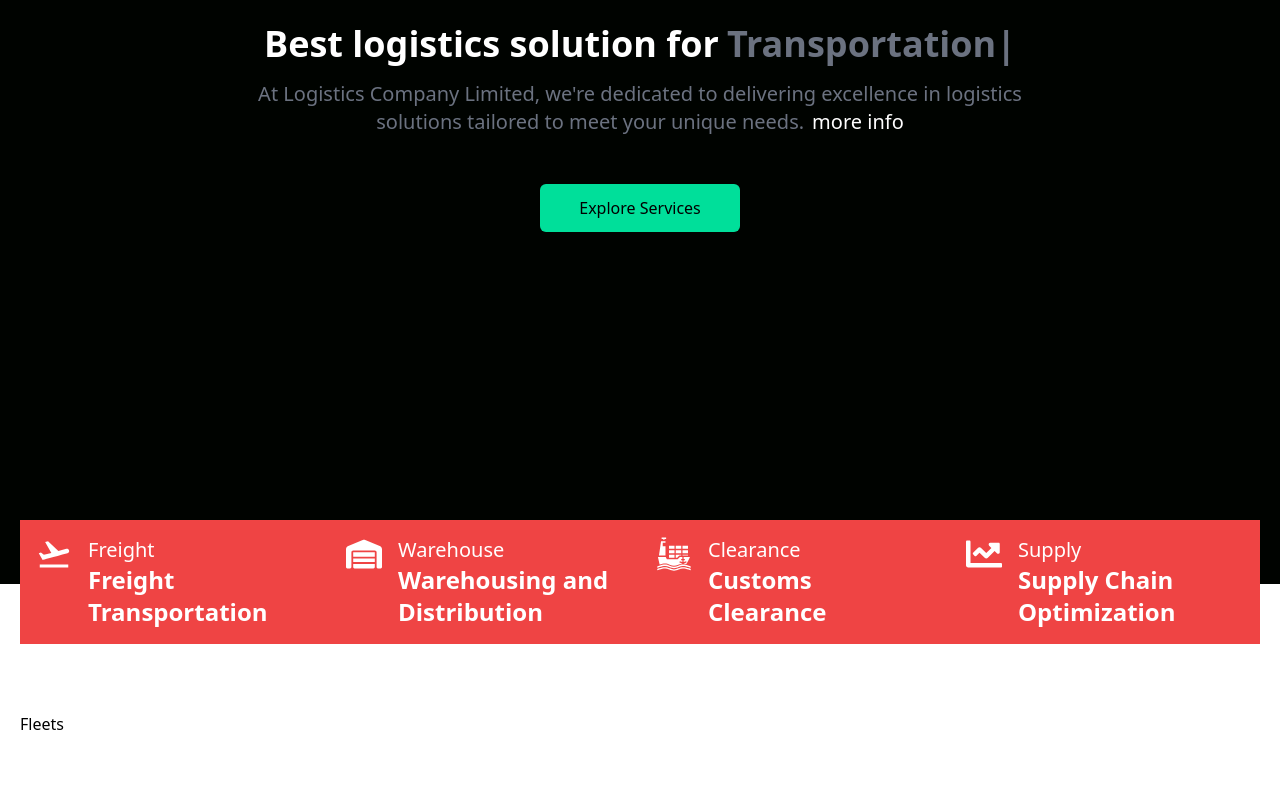
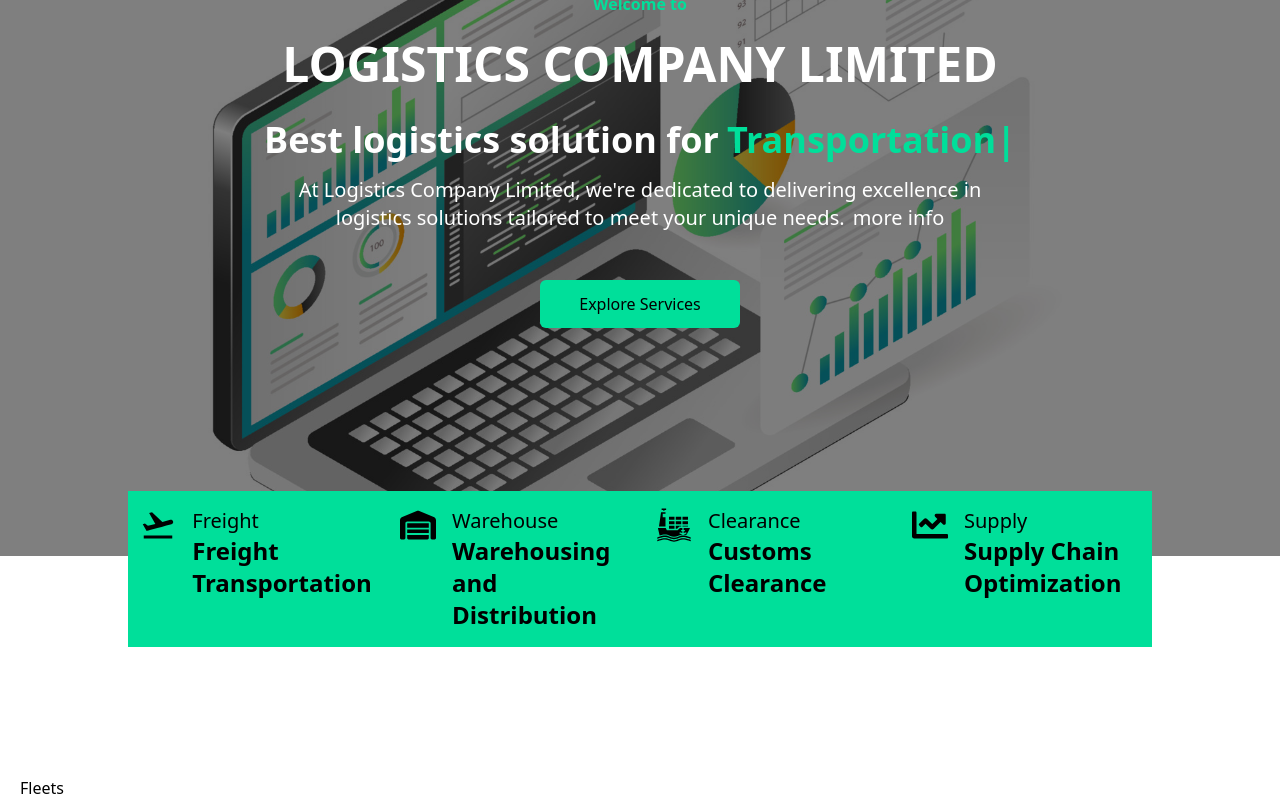
Before and after one commit to okolosiokaro/logistics, a React (Create React App) app: page / in a window 1280 px wide. Shown: the part 340-1140 px from the top of the page. Built offline with nearby package versions, Linux system fonts and the light colour scheme.

Commit message:
css changes

```diff
--- a/src/components/Fleets.jsx
+++ b/src/components/Fleets.jsx
@@ -2,7 +2,7 @@ import React from 'react'
 
 const Fleets = () => {
   return (
-    <div className='w-full bg-white pt-32 pb-16 px-4'>
+    <div className='w-full bg-white py-16 px-4'>
     <div className='max-w-[1240px] mx-auto grid md:grid-cols-2'>
      Fleets
     </div>
--- a/src/components/Hero.jsx
+++ b/src/components/Hero.jsx
@@ -2,28 +2,30 @@
 import { ReactTyped } from "react-typed";
 import ToggleInformation from './ToggleInformation';
 import Services from './Services';
+import laptop from '../assets/laptop.jpg';
 
 const Hero = () => {
   return (
     <div className="text-white">
-      <div className="max-w-[800px] mt-[-96px] w-full h-screen mx-auto text-center flex flex-col justify-center">
+      <div className="absolute left-0 w-full h-screen mx-auto text-center flex flex-col justify-center bg-black/50">
        <p className="text-[#00df9a] font-bold p-2">Welcome to</p>
        <h1 className="md:text-5xl sm:text-3xl text-2xl font-bold md:py-4">LOGISTICS COMPANY LIMITED</h1>
        <div className='flex items-center justify-center'>
         <p className='md:text-4xl sm:text-3xl text-xl font-bold py-4'>Best logistics solution for</p>
         <ReactTyped
-        className='md:text-4xl sm:text-3xl text-xl text-gray-500 font-bold pl-2'
+        className='md:text-4xl sm:text-3xl text-xl text-[#00df9a] font-bold pl-2'
         strings={["Clearance", "Transportation", "Distribution"]}
         typeSpeed={120}
         backSpeed={140}
         loop
         />
        </div>
-       <p className='md:text-xl text-sm text-gray-500'>At Logistics Company Limited, we're dedicated to delivering excellence in logistics solutions tailored to meet your unique needs.
+       <p className='md:text-xl text-sm  max-w-[700px] mx-auto'>At Logistics Company Limited, we're dedicated to delivering excellence in logistics solutions tailored to meet your unique needs.
       <ToggleInformation defaultVisible={false} information="Whether you're a small business or a large corporation, our comprehensive services ensure seamless transportation and supply chain management from start to finish." /></p>
 
-      <button className='bg-[#00df9a] w-[200px] rounded-md font-medium mt-12 mx-auto px-6 py-3 text-black text-bold'>Explore Services</button>
+      <button className='bg-[#00df9a] hover:bg-blue-500 w-[200px] rounded-md font-medium mt-12 mx-auto px-6 py-3 text-black hover:text-white text-bold'>Explore Services</button>
       </div>
+      <img className='w-full h-screen object-cover' src={laptop} alt="/"/>
       <Services />
     </div>
   )
--- a/src/components/Services.jsx
+++ b/src/components/Services.jsx
@@ -15,10 +15,10 @@ const Services = () => {
     }
 
   return (
-          <div className=''>
-                        <div className='max-w-[1240px] w-full mx-auto grid grid-cols-4 relative bottom-[-60px] bg-red-500'>
+          <div className='bg-white'>
+                        <div className='max-w-[1240px] w-4/5 mx-auto grid grid-cols-4 relative bottom-[40px] cursor-pointer md:bottom-[65px] text-black bg-[#00df9a]'>
                 {ServiceList.map((ServiceList) => (
-                                    <div key={ServiceList.id} className='flex justify-center flex-col md:flex-row md:gap-4 p-4 hover:bg-gray-500 duration-300' onClick={() => openModal(ServiceList)}>
+                                    <div key={ServiceList.id} className='flex justify-center flex-col md:flex-row md:gap-4 p-4 hover:text-white hover:bg-blue-500 duration-300' onClick={() => openModal(ServiceList)}>
                                     <div className='text-4xl mx-auto'>{ServiceList.icon}</div>
                                     <div className=''>
                                       <p className=' text-sm md:text-xl text-center md:text-start'>{ServiceList.service}</p>
--- a/src/pages/About.jsx
+++ b/src/pages/About.jsx
@@ -1,18 +1,23 @@
 import React from 'react'
+import laptop from '../assets/laptop.jpg'
 
 const About = () => {
   return (
-    <div className=''>
-      <div className='bg-black text-center text-white p-10 md:p-12 rounded-lg'>
-            <h3 className='text-2xl md:text-4xl font-bold'>About</h3>
-            <p className='p-1'>Lorem ipsum, dolor sit amet consectetur adipisicing elit. Consequuntur, facilis!</p>
-     </div>
-    <div className='w-full bg-white py-16 px-4'>
-       <div className='max-w-[1240px] mx-auto grid md:grid-cols-2'>
+    <div>
+        <div className='relative'>
+           <div className='absolute w-full h-[200px] bg-black/50 text-center text-white p-10 md:p-12'>
+             <h3 className='text-2xl md:text-4xl font-bold'>About</h3>
+              <p className='p-1'>Lorem ipsum dolor sit amet consectetur adipisicing elit. Facere, eius?</p>
+           </div>
+           <img className='w-full h-[200px] object-cover' src={laptop} alt="/"/>
+        </div>
+        <div className='w-full bg-white py-16 px-4'>
+          <div className='max-w-[1240px] mx-auto grid md:grid-cols-2'>
+            <p>About</p>
+          </div>
+        </div>
 
-       </div>
     </div>
-   </div>
   )
 }
 
--- a/src/pages/Careers.jsx
+++ b/src/pages/Careers.jsx
@@ -1,17 +1,22 @@
 import React from 'react'
+import laptop from '../assets/laptop.jpg'
 
 const Careers = () => {
   return (
     <div>
-      <div className='bg-black text-center text-white p-10 md:p-12 rounded-lg'>
+        <div className='relative'>
+           <div className='absolute w-full h-[200px] bg-black/50 text-center text-white p-10 md:p-12'>
              <h3 className='text-2xl md:text-4xl font-bold'>Careers</h3>
-         <p className='p-1'>Lorem ipsum, dolor sit amet consectetur adipisicing elit. Consequuntur, facilis!</p>
+              <p className='p-1'>Lorem ipsum dolor sit amet consectetur adipisicing elit. Facere, eius?</p>
+           </div>
+           <img className='w-full h-[200px] object-cover' src={laptop} alt="/"/>
         </div>
         <div className='w-full bg-white py-16 px-4'>
           <div className='max-w-[1240px] mx-auto grid md:grid-cols-2'>
-
+            <p>Careers</p>
           </div>
         </div>
+
     </div>
   )
 }
--- a/src/pages/ContactUs.jsx
+++ b/src/pages/ContactUs.jsx
@@ -1,16 +1,21 @@
 import React from 'react'
-import Contact from '../components/Contact'
+import laptop from '../assets/laptop.jpg'
 
 const ContactUs = () => {
   return (
     <div>
-      <div className='mt-4'>
-         <div className='bg-black text-center text-white p-10 md:p-12 rounded-lg'>
-            <h3 className='text-2xl md:text-4xl font-bold'>Contact us</h3>
-            <p className='p-1'>Lorem ipsum, dolor sit amet consectetur adipisicing elit. Consequuntur, facilis!</p>
-         </div>
-         <Contact />
-      </div>
+        <div className='relative'>
+           <div className='absolute w-full h-[200px] bg-black/50 text-center text-white p-10 md:p-12'>
+             <h3 className='text-2xl md:text-4xl font-bold'>Contact Us</h3>
+              <p className='p-1'>Lorem ipsum dolor sit amet consectetur adipisicing elit. Facere, eius?</p>
+           </div>
+           <img className='w-full h-[200px] object-cover' src={laptop} alt="/"/>
+        </div>
+        <div className='w-full bg-white py-16 px-4'>
+          <div className='max-w-[1240px] mx-auto grid md:grid-cols-2'>
+            <p>Contact Us</p>
+          </div>
+        </div>
 
     </div>
   )
--- a/src/pages/Layout.jsx
+++ b/src/pages/Layout.jsx
@@ -33,7 +33,7 @@ const handleNav = () => {
           <li className="p-4 border-b border-gray-600"><Link to='/'>Home</Link></li>
           <li className="p-4 border-b border-gray-600"><Link to='/aboutus'>About</Link></li>
           <li className="p-4 border-b border-gray-600"><Link to='/services'>Services</Link></li>
-          <li className="p-4 border-b border-gray-600"><Link to='/contact'>Contact Us</Link></li>
+          <li className="p-4 border-b border-gray-600"><Link to='/contactus'>Contact Us</Link></li>
           <li className="p-4"><Link to='/signin'>Sign In</Link></li>
           <li className="p-4"><Link to='/careers'>Careers</Link></li>
         </ul>
--- a/src/pages/OurService.jsx
+++ b/src/pages/OurService.jsx
@@ -1,16 +1,21 @@
 import React from 'react'
-import Services from '../components/Services'
+import laptop from '../assets/laptop.jpg'
 
 const OurService = () => {
   return (
        <div>
-         <div className='mt-4'>
-         <div className='bg-black text-center text-white p-10 md:p-12 rounded-lg'>
+        <div className='relative'>
+            <div className='absolute w-full h-[200px] bg-black/50 text-center text-white p-10 md:p-12'>
             <h3 className='text-2xl md:text-4xl font-bold'>Our Services</h3>
             <p className='p-1'>Lorem ipsum dolor sit amet consectetur adipisicing elit. Facere, eius?</p>
-         </div>
-         <Services />
-      </div>
+            </div>
+            <img className='w-full h-[200px] object-cover' src={laptop} alt="/"/>
+        </div>
+        <div className='w-full bg-white py-16 px-4'>
+       <div className='max-w-[1240px] mx-auto grid md:grid-cols-2'>
+        <p>Services</p>
+       </div>
+        </div>
 
     </div>
   )
```
Lines whose indentation alone changed are shown as unchanged.
